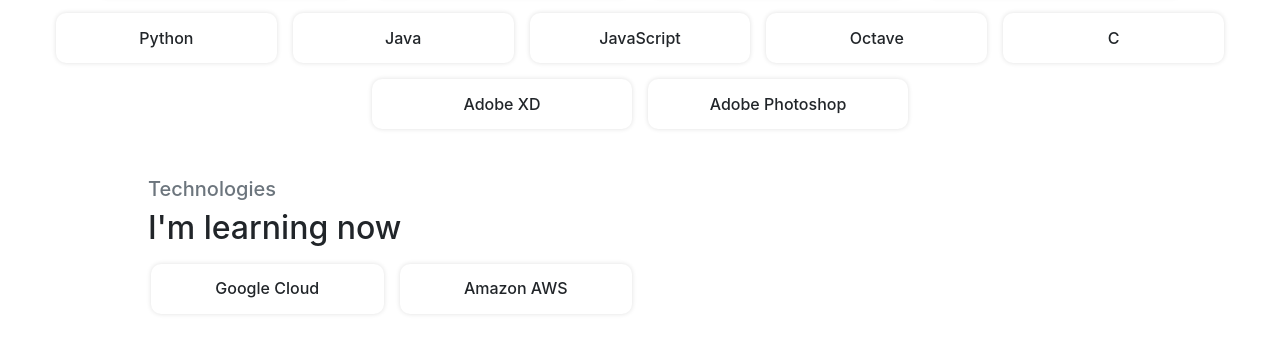
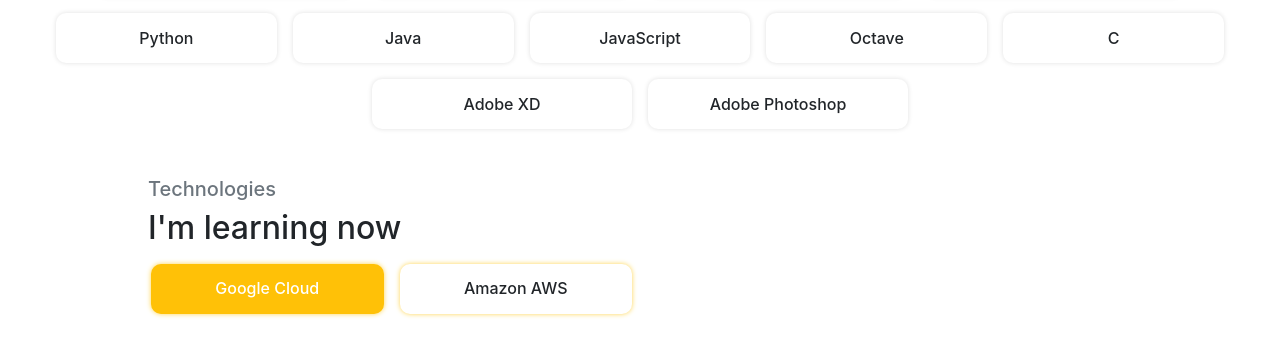
Before and after one commit to teddyphotos/MyWebsite, a plain HTML site: page public/index.html in a window 1280 px wide. Shown: the part 994-1350 px from the top of the page. Drawn offline with nearby package versions, Linux system fonts and the light colour scheme.

Commit message:
[Update] Minor Imporvements

```diff
--- a/public/index.html
+++ b/public/index.html
@@ -408,10 +408,10 @@
         <div class="row pl-5 pr-5 mt-3" style="min-height: 20px; ">
           <div class="col p-0 pr-2" >
 
-            <div class="container bg-white p-0" style="min-height: 20px; box-shadow: 0px 0px 5px #e0e0e0; border-radius: 10px;">
+            <div class="container bg-warning p-0" style="min-height: 20px; box-shadow: 0px 0px 5px #ffd54f; border-radius: 10px;">
 
-              <div class="container d-flex align-items-center justify-content-center p-0" style="min-height: 50px;">
-                <h6 class= "mt-2">Google Cloud</h6>
+              <div class="container d-flex align-items-center justify-content-center p-0 " style="min-height: 50px;">
+                <h6 class= "mt-2 text-white">Google Cloud</h6>
               </div>
 
 
@@ -420,7 +420,7 @@
           </div>
           <div class="col p-0 pr-2 pl-2">
 
-            <div class="container bg-white p-0" style="min-height: 20px; box-shadow: 0px 0px 5px #e0e0e0; border-radius: 10px;">
+            <div class="container bg-white p-0" style="min-height: 20px; box-shadow: 0px 0px 5px #ffd54f; border-radius: 10px;">
 
               <div class="container d-flex align-items-center justify-content-center p-0" style="min-height: 50px;">
                 <h6 class= "mt-2">Amazon AWS</h6>
```
